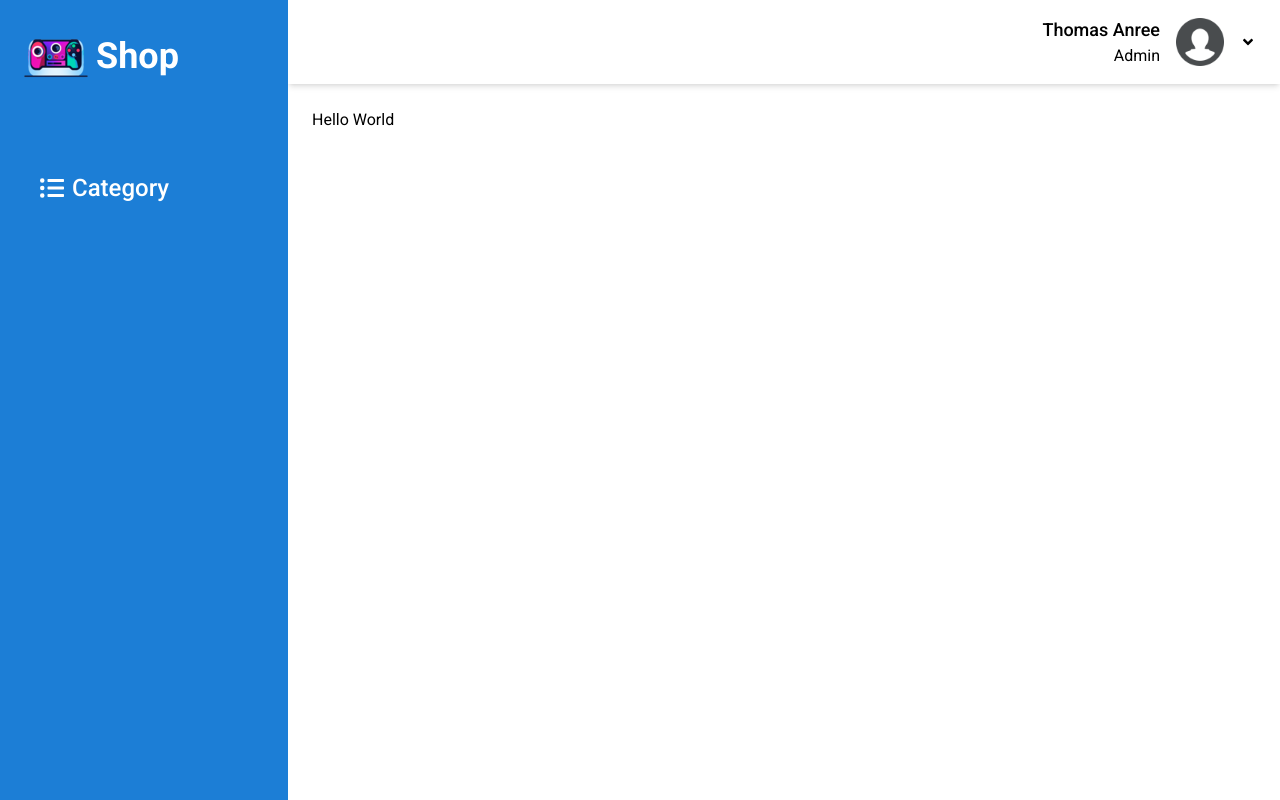
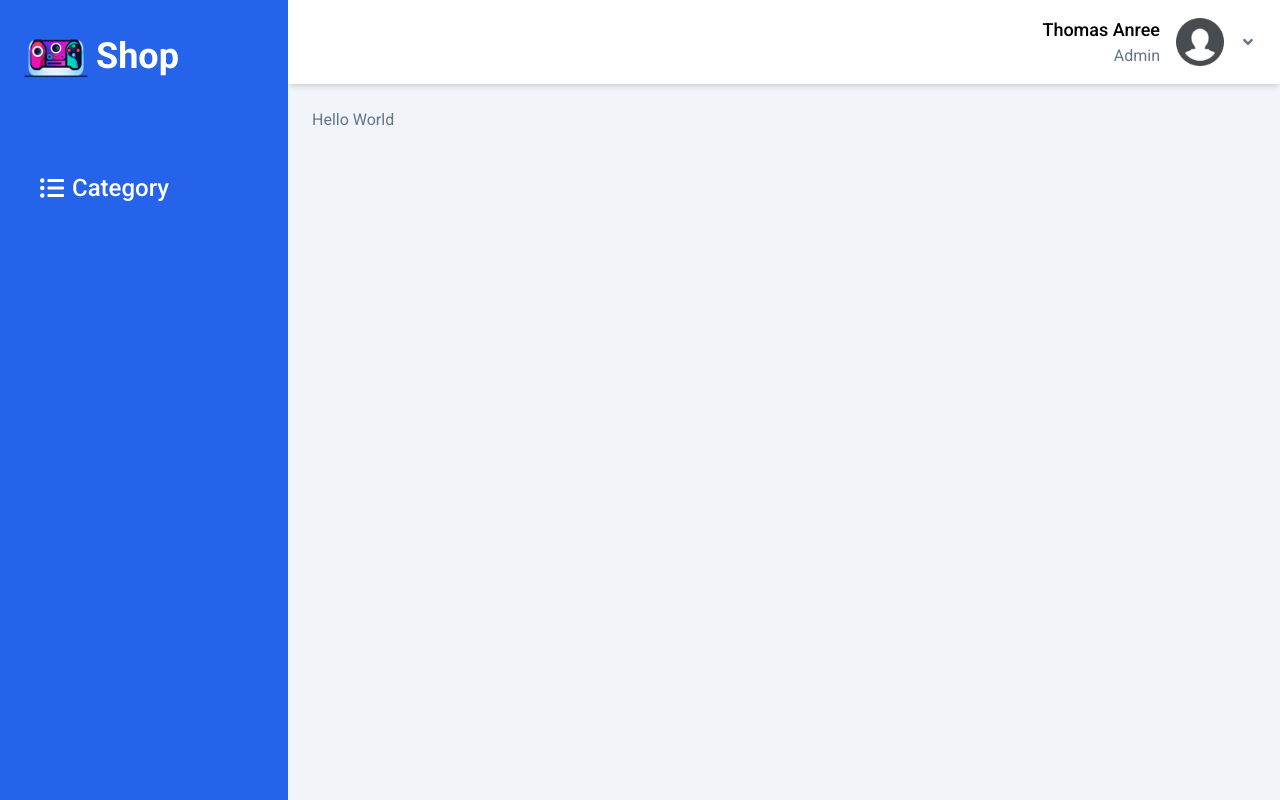
Before and after one commit to XdpsX/onlineshop-fe, a React (Vite) app in the folder onlineshop-admin/: page / in a window 1280 px wide. Built offline with nearby package versions, Linux system fonts and the light colour scheme.

Commit message:
remove primary color, add font roboto, add tailwind custom

```diff
--- a/onlineshop-admin/src/components/common/DropdownUser.tsx
+++ b/onlineshop-admin/src/components/common/DropdownUser.tsx
@@ -25,7 +25,7 @@ const DropdownUser = () => {
       {/* <!-- Dropdown Start --> */}
       {dropdownOpen && (
         <div className={`absolute right-0 mt-4 flex w-48 flex-col rounded-sm border border-stroke bg-white shadow-sm`}>
-          <button className='flex items-center gap-3 px-6 py-4 text-md font-medium duration-300 ease-in-out hover:text-primary lg:text-base'>
+          <button className='flex items-center gap-3 px-6 py-4 text-md font-medium duration-300 ease-in-out hover:text-blue-600 lg:text-base'>
             <FaSignOutAlt />
             Log Out
           </button>
--- a/onlineshop-admin/src/components/layout/Sidebar.tsx
+++ b/onlineshop-admin/src/components/layout/Sidebar.tsx
@@ -54,7 +54,7 @@ const Sidebar = ({ sidebarOpen, setSidebarOpen }: SidebarProps) => {
   return (
     <aside
       ref={sidebar}
-      className={`absolute left-0 top-0 z-9999 flex h-screen w-72 flex-col overflow-y-hidden bg-primary text-white duration-300 ease-linear lg:static lg:translate-x-0 ${
+      className={`absolute left-0 top-0 z-9999 flex h-screen w-72 flex-col overflow-y-hidden bg-blue-600 text-white duration-300 ease-linear lg:static lg:translate-x-0 ${
         sidebarOpen ? 'translate-x-0' : '-translate-x-full'
       }`}
     >
--- a/onlineshop-admin/src/css/index.css
+++ b/onlineshop-admin/src/css/index.css
@@ -5,7 +5,7 @@
 
 @layer base {
   body {
-    @apply font-Roboto;
+    @apply font-Roboto bg-[#F1F5F9] text-[#64748B];
   }
 }
 
--- a/onlineshop-admin/tailwind.config.js
+++ b/onlineshop-admin/tailwind.config.js
@@ -11,9 +11,6 @@ export default {
     extend: {
       fontFamily: {
         Roboto: ["Roboto", "sans-serif"]
-      },
-      colors: {
-        primary: "#1c7ed6"
       },
       zIndex: {
         999999: '999999',
```
